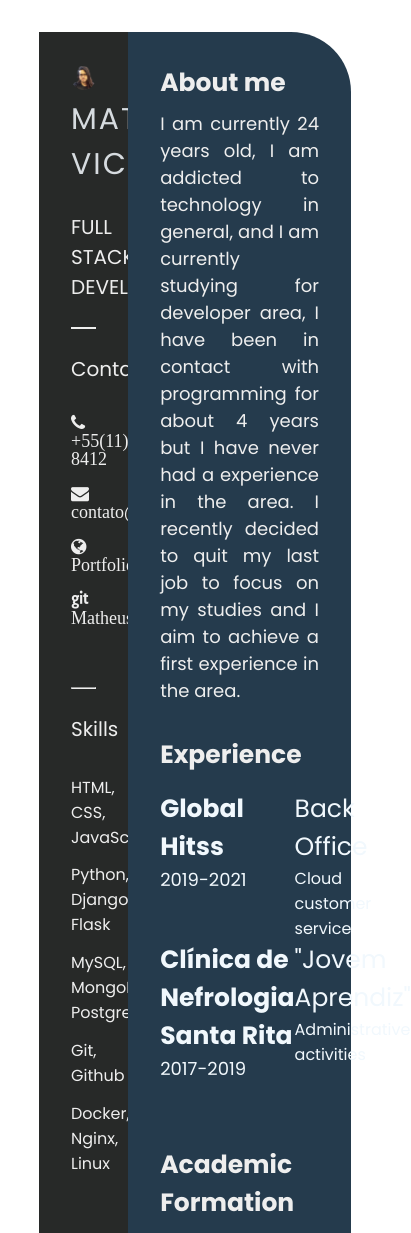
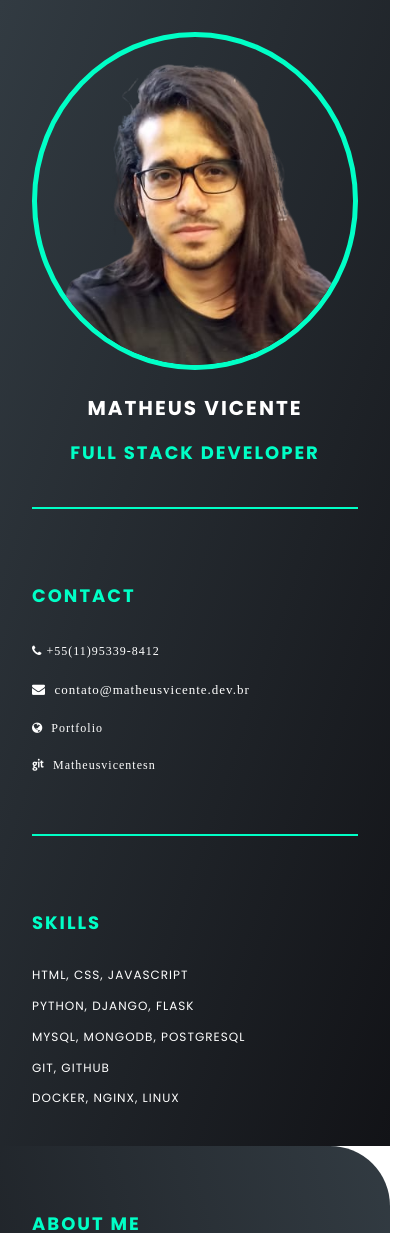
Before and after one commit to Matheusvicentesn/jornadadev, a plain HTML site: page index.html in a window 390 px wide. Shown: the top 1233 px of the page, 411 px wide, since content can reach past the window. Drawn offline with Linux system fonts and the light colour scheme.

Commit message:
finalizing project (#6)

```diff
--- a/css/style.css
+++ b/css/style.css
@@ -6,13 +6,10 @@
 	font-family: 'Poppins', sans-serif;
 }
 
-a{
+a {
 	text-decoration: none;
 }
 
-hr{
-    color: white;
-}
 
 .resume-contents {
 	min-height: 100vh;
@@ -25,49 +22,66 @@ hr{
 .left-section {
 	grid-column: span 2;
 	height: 100%;
-    background-color: #272928;
+	background: linear-gradient(to top left, #121317, #323B42);
 }
 
 .right-section {
 	grid-column: span 5;
 	height: 100%;
-    background-color: #253b4d;
+	/* background-color: #253b4d; */
+	background: linear-gradient(to top right, #121317, #323B42);
 	border-radius: 0px 60px 0px 0px;
 }
 
-.left-section-contents{
+.left-section-content {
 	padding: 2rem 2rem;
 }
 
 .profile {
 	width: 100%;
-    border-bottom: 2px solid #eeeeee;
+	border-bottom: 2px solid #00FFC6;
+}
+
+.skills{
+	border-top: 2px solid #00FFC6
 }
 
 .profile .profile-image {
 	width: 100%;
-    border-radius: 100%;
+	border-radius: 50%;
+	border: 5px solid #00FFC6;
 }
 
 .name {
-    color: #D6DBDF;
+	color: #fff;
 	font-size: 30px;
 	letter-spacing: 2px;
 	text-transform: uppercase;
 	text-align: center;
+	font-weight: bold;
+	padding: 1rem 0;
 }
 
 .profession {
-    color: #eeeeee;
+	color: #00FFC6;
 	font-size: 20px;
 	text-transform: uppercase;
 	text-align: center;
+	letter-spacing: 2px;
+	font-weight: bold;
+	padding-bottom: 1rem;
 }
 
 
 .left-title {
-    color: #eeeeee;
+	color: #00FFC6;
 	font-size: 20px;
+	letter-spacing: 2px;
+	text-transform: uppercase;
+	font-weight: bold;
+	display: flex;
+	align-items: center;
+	padding-top: 3rem;
 }
 
 .contact-info ul {
@@ -77,22 +91,35 @@ hr{
 .contact-info ul li,
 .references ul li {
 	padding: .4rem 0;
-    color: #eeeeee;
+	color: #fff;
 }
 
 .contact-info ul li i,
-.references ul li i {
-    padding-right: 1rem;
+.references ul li i{
+	padding: .4rem 0;
+	display: flex;
+	align-items: center;
+	color: #fff;
+	letter-spacing: 1px;
 	font-size: 18px;
-    color: #eeeeee;
+}
+
+#mail {
+	font-size: 13px;
 }
 
 .skills ul {
 	padding-top: 1.5rem;
 }
+
 .skills ul li p {
 	padding: .4rem 0;
-    color: #eeeeee;
+	color: #fff;
+	font-size: 18px;
+	letter-spacing: 1px;
+	display: flex;
+	align-items: center;
+	text-transform: uppercase;
 }
 
 .right-section-contents {
@@ -100,10 +127,15 @@ hr{
 }
 
 .right-title {
-    color: #eeeeee;
-    font-size: 25px;
-    padding-bottom: 0.5rem;
-    font-weight: bolder;
+	color: #00FFC6;
+	font-size: 40px;
+	letter-spacing: 2px;
+	text-transform: uppercase;
+	font-weight: bold;
+	display: flex;
+	align-items: center;
+	padding: 2rem 0;
+	position: relative;
 }
 
 .gap {
@@ -112,8 +144,10 @@ hr{
 
 .about-me-contents {
 	font-size: 18px;
-    color: #eeeeee;
+	color: #fff;
 	text-align: justify;
+	letter-spacing: 1px;
+	line-height: 2rem;
 }
 
 .experience-contents,
@@ -122,7 +156,7 @@ hr{
 	display: grid;
 	grid-template-columns: repeat(2, 1fr);
 	padding-bottom: 2rem;
-    color: #F1F8FD;
+	color: #fff;
 	padding-top: 0.5rem;
 }
 
@@ -131,18 +165,30 @@ hr{
 .awards-company-name {
 	font-size: 25px;
 	font-weight: bold;
+	text-transform: uppercase;
+	letter-spacing: 1px;
+	color: #7eddd8;
+	padding-bottom: .4rem;
 }
 
 .exp-time-period,
 .education-time-period,
 .awards-time-period {
 	font-size: 18px;
+	letter-spacing: 1px;
+	line-height: 2rem;
 }
 
 .exp-position,
 .education-subject,
 .awards-name {
 	font-size: 25px;
+	font-weight: bold;
+	text-transform: uppercase;
+	letter-spacing: 1px;
+	color: #4c9c98;
+	padding-bottom: .4rem;
+
 }
 
 .exp-desc,
@@ -150,4 +196,94 @@ hr{
 .awards-desc {
 	font-size: 16px;
 	padding-left: 5px;
+	letter-spacing: 1px;
+	line-height: 1.5rem;
+	border-left: 3px solid #3ac9c2;
 }
+
+/* Media queries */
+@media screen and (max-width:780px) {
+
+	.experience-contents,
+	.education-contents,
+	.awards-contents {
+		grid-template-columns: repeat(1, 1fr);
+	}
+}
+
+@media screen and (max-width:780px) {
+	.left-section {
+		grid-column: span 3;
+	}
+
+	.right-section {
+		grid-column: span 4;
+	}
+}
+
+@media screen and (max-width:1200px) {
+	.resume-contents {
+		grid-template-columns: repeat(1, 1fr);
+	}
+}
+
+@media screen and (max-width:390px) {
+	.resume-contents {
+		width: 100%;
+		margin: 0 auto;
+	}
+
+	.name {
+		font-size: 20px;
+	}
+
+	.profession {
+		font-size: 18px;
+	}
+
+	.left-title {
+		font-size: 18px;
+	}
+
+	.right-title {
+		font-size: 18px;
+	}
+
+	.contact-info ul li,
+	.references ul li {
+		font-size: 12px;
+	}
+
+	.contact-info ul li i,
+	.references ul li i {
+		font-size: 12px;
+	}
+
+	.skills ul li p {
+		font-size: 12px;
+	}
+
+	.about-me-contents {
+		font-size: 16px;
+		line-height: 1.5rem;
+	}
+
+	.exp-company-name,
+	.education-school-name,
+	.awards-company-name {
+		font-size: 18px;
+	}
+
+	.exp-time-period,
+	.educationp-time-period,
+	.awards-time-period {
+		font-size: 16px;
+	}
+
+	.exp-position,
+	.education-subject,
+	.awards-name {
+		font-size: 18px;
+	}
+
+}
--- a/index.html
+++ b/index.html
@@ -18,11 +18,10 @@
 <body>
    <main class="resume-contents">
       <section class="left-section">
-            <section class="left-section-contents">
+         <section class="left-section-content">
             <div class="profile">
                <img class="profile-image" src="img/perfil.png" alt="Profile image" class="profile-img">
                <p class="name">Matheus Vicente</p>
-                    <br>
                <p class="profession">Full Stack Developer</p>
                <br>
             </div>
@@ -30,18 +29,20 @@
                <br>
                <p class="left-title">Contact</p>
                <ul>
-                        <li><i class="fa fa-phone"> +55(11)95339-8412</i></li>
-                        <li><a href="mailto:contato@matheusvicente.dev.br" target="_blank"><i class="fa fa-envelope">
-                                    contato@matheusvicente.dev.br</i></a></li>
-                        <li><a href="https://www.portfolio.matheusvicente.dev.br/" target="_blank"><i
-                                    class="fa fa-globe"> Portfolio </i></a></li>
+                  <li><i class="fa fa-phone">&nbsp+55(11)95339-8412</i></li>
+                  <li><a href="mailto:contato@matheusvicente.dev.br" target="_blank"><i class="fa fa-envelope"
+                           id="mail">
+                           &nbsp contato@matheusvicente.dev.br</i></a>
+                  </li>
+                  <li><a href="https://www.portfolio.matheusvicente.dev.br/" target="_blank"><i class="fa fa-globe">
+                           &nbsp Portfolio </i></a></li>
                   <li><a href="https://github.com/Matheusvicentesn" target="_blank"><i class="fa fa-git">
-                                    Matheusvicentesn </i></a></li>
+                           &nbsp Matheusvicentesn </i></a>
+                  </li>
                </ul>
                <br><br>
             </div>
             <div class="skills">
-                    <hr>
                <br>
                <p class="left-title">Skills</p>
                <ul>
@@ -72,7 +73,8 @@
                   and I am currently studying for
                   developer area, I have been in contact with programming for about 4 years but I have never had a
                   experience in the area. I recently decided to quit my last job to focus on my studies and
-                        I aim to achieve a first experience in the area.</p>
+                  I aim to achieve a first experience in the area.
+               </p>
             </section>
             <section class="experience gap">
                <div class="right-title">Experience</div>
@@ -84,7 +86,7 @@
                   </div>
                   <div class="exp-right">
                      <p class="exp-position">Back Office</p>
-                            <p class="exp-description">Cloud customer service</p>
+                     <p class="exp-desc">Cloud customer service</p>
                   </div>
                   <div class="exp-left">
                      <p class="exp-company-name">Clínica de Nefrologia Santa Rita</p>
@@ -92,7 +94,7 @@
                   </div>
                   <div class="exp-right">
                      <p class="exp-position">"Jovem Aprendiz"</p>
-                            <p class="exp-description">Administrative activities</p>
+                     <p class="exp-desc">Administrative activities</p>
                   </div>
                </div>
             </section>
```
Lines whose indentation alone changed are shown as unchanged.
